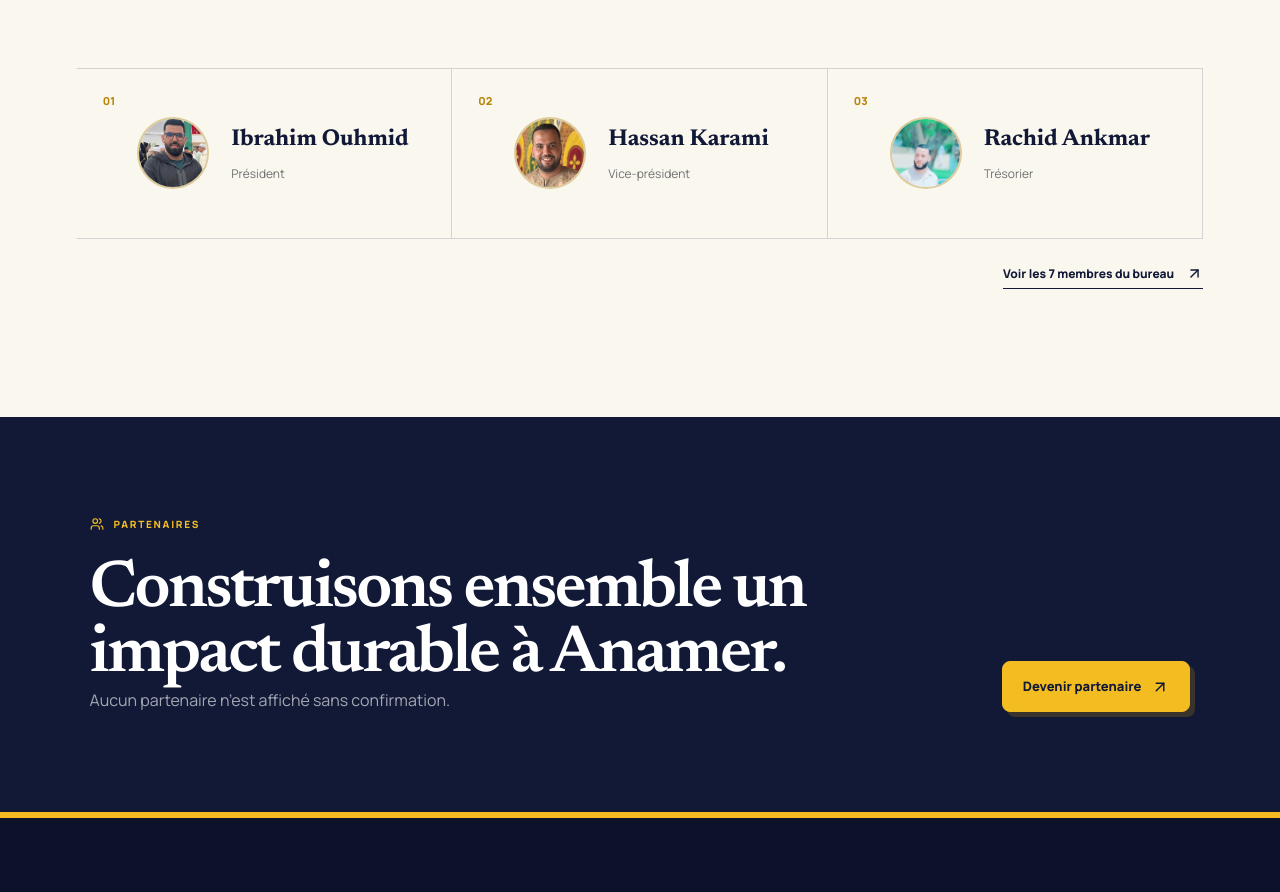
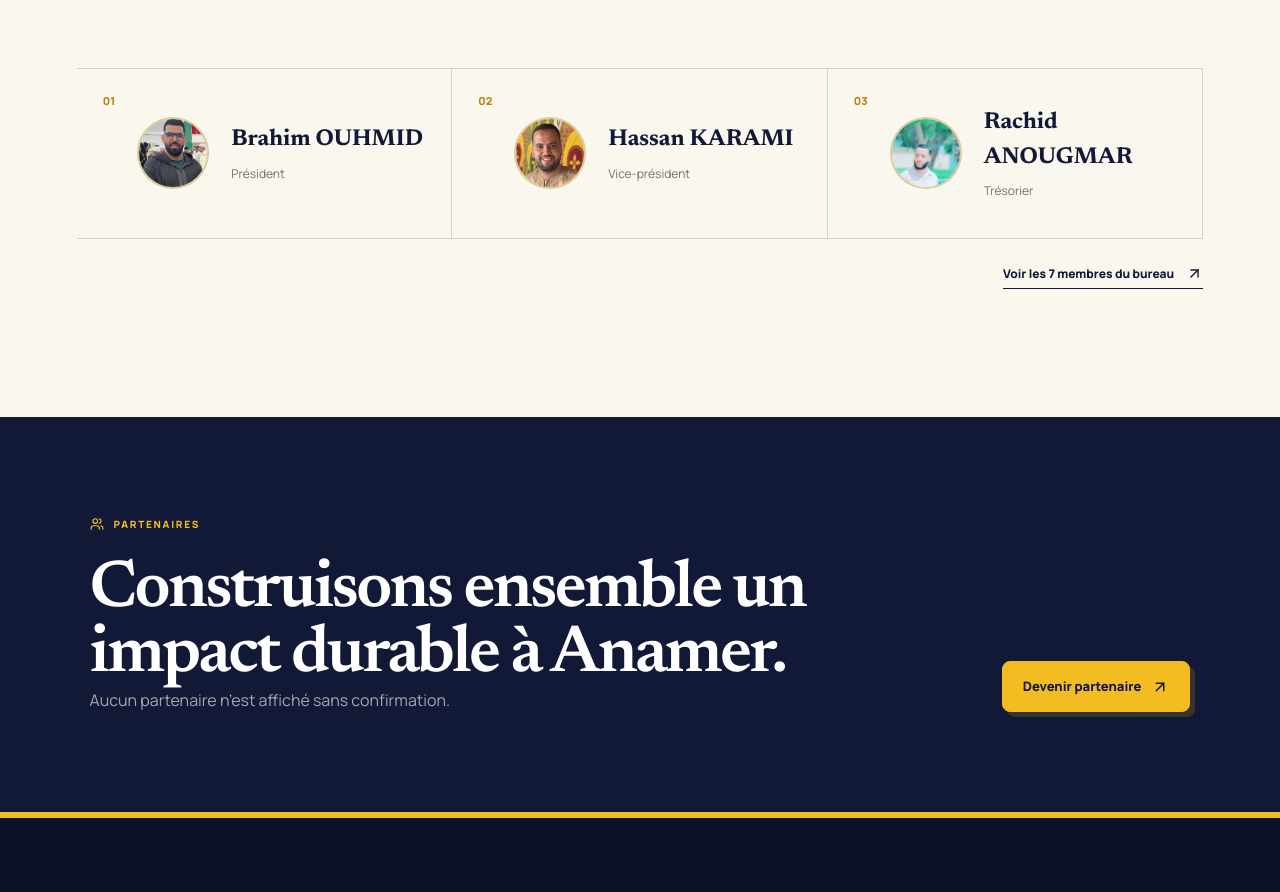
Before and after one commit to jamal2023-dot/tafoukt-anamer, a Next.js app: page /fr in a window 1280 px wide. Shown: the part 4936-5828 px from the top of the page. Built offline with nearby package versions, Linux system fonts and the light colour scheme; no server answers.

Commit message:
fix: correct French board member names

```diff
--- a/data/team.ts
+++ b/data/team.ts
@@ -12,21 +12,21 @@ export type TeamMember = {
 export const team: TeamMember[] = [
   {
     id: 'president-ibrahim-ouhmid',
-    name: { fr: 'Ibrahim Ouhmid', ar: 'احميد ابراهيم', en: 'Ibrahim Ouhmid' },
+    name: { fr: 'Brahim OUHMID', ar: 'احميد ابراهيم', en: 'Ibrahim Ouhmid' },
     role: { fr: 'Président', ar: 'الرئيس', en: 'President' },
     image: '/images/team/ibrahim-ouhmid.png',
     imagePosition: 'center 28%',
   },
   {
     id: 'vice-president-hassan-karami',
-    name: { fr: 'Hassan Karami', ar: 'كرامي حسن', en: 'Hassan Karami' },
+    name: { fr: 'Hassan KARAMI', ar: 'كرامي حسن', en: 'Hassan Karami' },
     role: { fr: 'Vice-président', ar: 'نائب الرئيس', en: 'Vice-president' },
     image: '/images/team/hassan-karami.png',
     imagePosition: 'center 32%',
   },
   {
     id: 'treasurer-rachid-ankmar',
-    name: { fr: 'Rachid Ankmar', ar: 'انكمار رشيد', en: 'Rachid Ankmar' },
+    name: { fr: 'Rachid ANOUGMAR', ar: 'انكمار رشيد', en: 'Rachid Ankmar' },
     role: { fr: 'Trésorier', ar: 'الامين', en: 'Treasurer' },
     image: '/images/team/rachid-ankmar.png',
     imagePosition: 'center top',
@@ -35,7 +35,7 @@ export const team: TeamMember[] = [
   {
     id: 'assistant-treasurer-abdellah-karami',
     name: {
-      fr: 'Abdellah Karami',
+      fr: 'Abdellah KARAMI',
       ar: 'كرامي عبد الله',
       en: 'Abdellah Karami',
     },
@@ -50,7 +50,7 @@ export const team: TeamMember[] = [
   {
     id: 'secretary-el-houssine-lotfi',
     name: {
-      fr: 'El Houssine Lotfi',
+      fr: 'Lahoucine LOTFI',
       ar: 'لطفي الحسين',
       en: 'El Houssine Lotfi',
     },
@@ -60,7 +60,7 @@ export const team: TeamMember[] = [
   },
   {
     id: 'assistant-secretary-jamal-karami',
-    name: { fr: 'Jamal Karami', ar: 'كرامي جمال', en: 'Jamal Karami' },
+    name: { fr: 'Jamal KARAMI', ar: 'كرامي جمال', en: 'Jamal Karami' },
     role: {
       fr: 'Secrétaire adjoint',
       ar: 'نائب الكاتب',
@@ -71,7 +71,7 @@ export const team: TeamMember[] = [
   {
     id: 'advisor-abdellah-karami',
     name: {
-      fr: 'Abdellah Karami',
+      fr: 'Abdellah KARAMI',
       ar: 'كرامي عبد الله',
       en: 'Abdellah Karami',
     },
```
